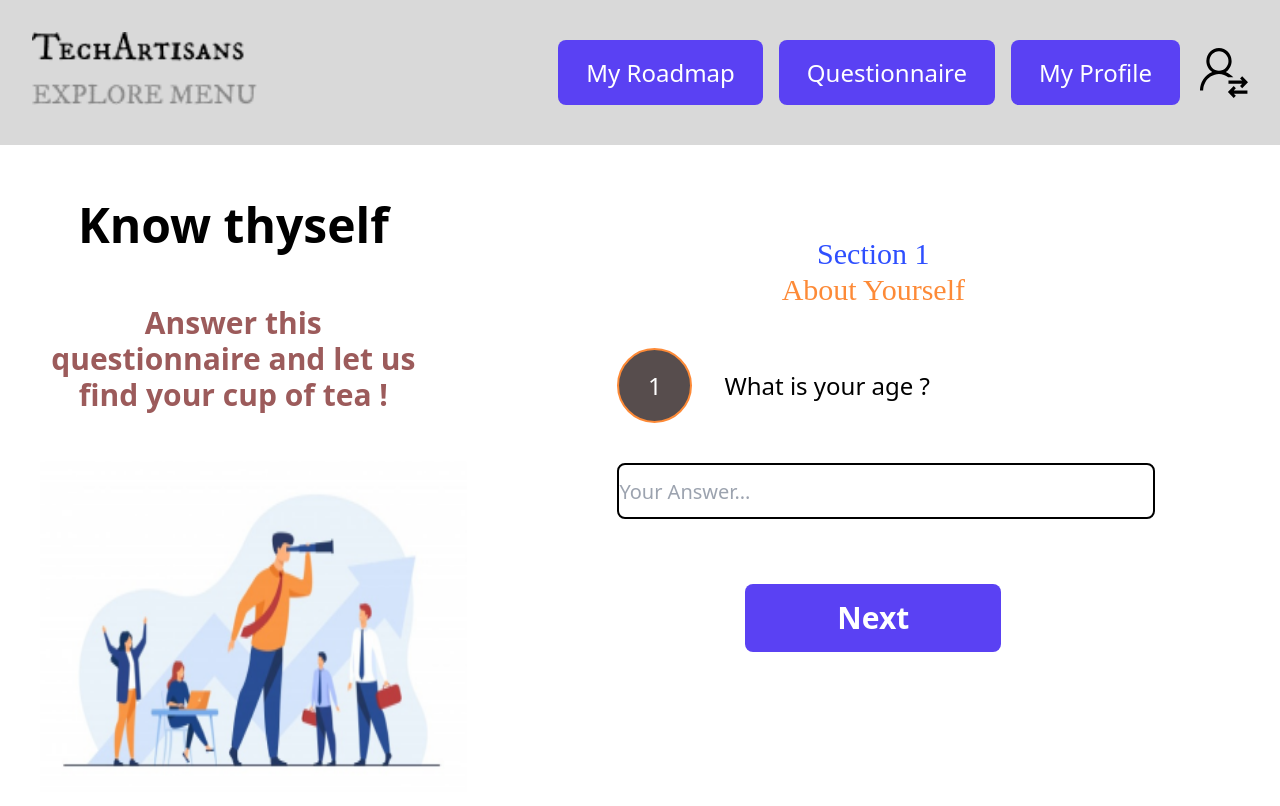
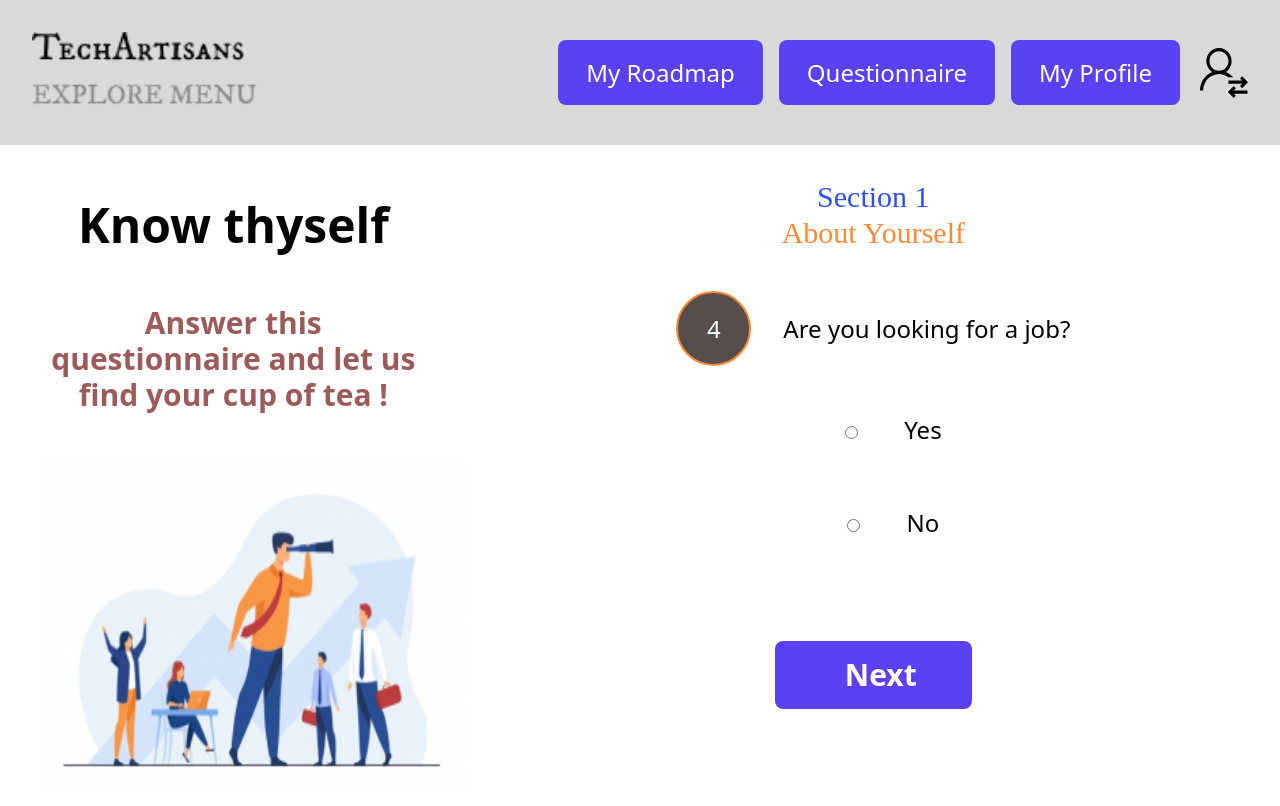
Before and after one commit to ThePhilosopher4097/TeachArtisans_Frontend, a React (Create React App) app in the folder client/: page /questionnaire in a window 1280 px wide. Built offline with nearby package versions, Linux system fonts and the light colour scheme; a web font is replaced by a local one.

Commit message:
questionnaire pages

```diff
--- a/client/src/components/QRight.js
+++ b/client/src/components/QRight.js
@@ -1,6 +1,10 @@
 import React from 'react'
 import './QRight.css'
 import Question from './Question'
+import Question2 from './Question2'
+import Question3 from './Question3'
+import Question4 from './Question4'
+import Start from './Start'
 
 const QRight = () => {
   return (
@@ -10,7 +14,7 @@ const QRight = () => {
         <p className='text-orange text-3xl'>About Yourself</p>
         </div>
         <div className='my-10'>
-            <Question />
+            <Question4 />
         </div>
 
     </div>
--- /dev/null
+++ b/client/src/components/Question2.js
@@ -0,0 +1,31 @@
+import React from 'react'
+import emoji from '../assets/Emojis.png'
+
+const Question2 = () => {
+  return (
+    <>
+    <div>
+        <div className='flex'>
+            <div className='flex w-[75px] h-[75px] rounded-full bg-[#574D4D] border-orange border-2 text-center items-center justify-center'>
+                <p className='text-[#FFF] p-auto text-2xl text-center'>2</p>
+            </div>
+            <div className='m-auto ml-8'>
+                <label htmlFor="age" className='text-2xl'>Would you like to go to abroad for MS ?</label>
+                <br />
+            </div>
+        </div>
+        <form>
+            {/* <input type = 'radio' placeholder='Your Answer...' className=' m-auto my-10 border-2 border-[#000] rounded-lg w-[105%] h-14 text-left text-xl' /> */}
+            <img src={emoji} className='m-auto w-[110%] my-10'/>
+            <button className='my-[25px] text-center text-3xl w-[50%] font-semibold text-[#FFF] bg-[#5A41F3] px-[70px] py-4 rounded-lg'>
+                <a href='/'>Next</a>
+            </button>
+        </form>
+
+    </div>
+
+    </>
+  )
+}
+
+export default Question2
--- /dev/null
+++ b/client/src/components/Question3.js
@@ -0,0 +1,30 @@
+import React from 'react'
+
+const Question3 = () => {
+  return (
+    <>
+        <div className='flex'>
+            <div className='flex w-[75px] h-[75px] rounded-full bg-[#574D4D] border-orange border-2 text-center items-center justify-center'>
+                <p className='text-[#FFF] p-auto text-2xl text-center'>3</p>
+            </div>
+            <div className='m-auto ml-8'>
+                <label htmlFor="age" className='text-2xl'>Which Engineering Stream are you interested in?</label>
+                <br />
+            </div>
+        </div>
+        <form>
+            <select name = "stream" placeholder='Enter Stream' className='my-[50px] text-2xl text-left bg-[#E4E4E4] border-2 border-[#000] rounded-lg h-14 p-auto'>
+                <option selected disabled value="null" className='text-xl'>Select Stream</option>
+                <option value="IT" className='text-xl'>Information Technology</option>
+                <option value="CS" className='text-xl'>Computer Science</option>
+            </select>
+            <br />
+            <button className='my-10 text-center text-3xl w-[50%] font-semibold text-[#FFF] bg-[#5A41F3] px-[70px] py-4 rounded-lg'>
+                <a href='/'>Next</a>
+            </button>
+        </form>
+    </>
+  )
+}
+
+export default Question3
--- /dev/null
+++ b/client/src/components/Question4.js
@@ -0,0 +1,31 @@
+import React from 'react'
+
+const Question4 = () => {
+  return (
+    <>
+        <div className='flex'>
+            <div className='flex w-[75px] h-[75px] rounded-full bg-[#574D4D] border-orange border-2 text-center items-center justify-center'>
+                <p className='text-[#FFF] p-auto text-2xl text-center'>4</p>
+            </div>
+            <div className='m-auto ml-8'>
+                <label htmlFor="age" className='text-2xl'>Are you looking for a job?</label>
+                <br />
+            </div>
+        </div>
+        <form>
+            <div className='text-2xl my-5'>
+                <input type="radio" value="Male" name="gender" className='m-10 text-2xl'/> Yes
+                <br />
+                <input type="radio" value="Female" name="gender" className='m-10'/> No
+            </div>
+            <br />
+            <button className='my-[25px] text-center text-3xl w-[50%] font-semibold text-[#FFF] bg-[#5A41F3] px-[70px] py-4 rounded-lg'>
+                <a href='/'>Next</a>
+            </button>
+        </form>
+
+    </>
+  )
+}
+
+export default Question4
--- /dev/null
+++ b/client/src/components/Start.js
@@ -0,0 +1,17 @@
+import React from 'react'
+import arrow from '../assets/Arrow.png'
+
+const Start = () => {
+  return (
+    <div>
+        <button className='my-[40px] text-center text-2xl font-semibold text-[#FFF] bg-[#5A41F3] px-[70px] py-4 rounded-lg h-[100px]'>
+            <a href='/roadmap' className='flex'> <span className='pr-4'> Start Questionnaire </span>
+                <img src={arrow} className='w-8 h-8 items-center'/>
+            </a>
+        </button>
+
+    </div>
+  )
+}
+
+export default Start
--- a/client/src/pages/User/Roadmap.js
+++ b/client/src/pages/User/Roadmap.js
@@ -27,10 +27,6 @@ const Roadmap = () => {
             <button className='my-[40px] text-center text-2xl font-semibold text-[#FFF] bg-[#2C2D31] px-[70px] py-4 rounded-lg h-[80px]'>
                   <a href='/roadmap' className='flex'> <span className='pr-4'> Generate Roadmap </span>
                   <img src={arrow} className='w-8 h-8 items-center'/>
-                  {/* <svg width="20" height="20" viewBox="0 0 20 20" fill="none" xmlns="http://www.w3.org/2000/svg">
-                    <path d="M10 0C4.486 0 0 4.486 0 10C0 15.514 4.486 20 10 20C15.514 20 20 15.514 20 10C20 4.486 15.514 0 10 0ZM10 15V11H5V9H10V5L15 10L10 15Z" fill="white"/>
-                  </svg> */}
-
                   </a>
             </button>
             <br />
```
Also changed, not shown: client/src/assets/Emojis.png (added).
